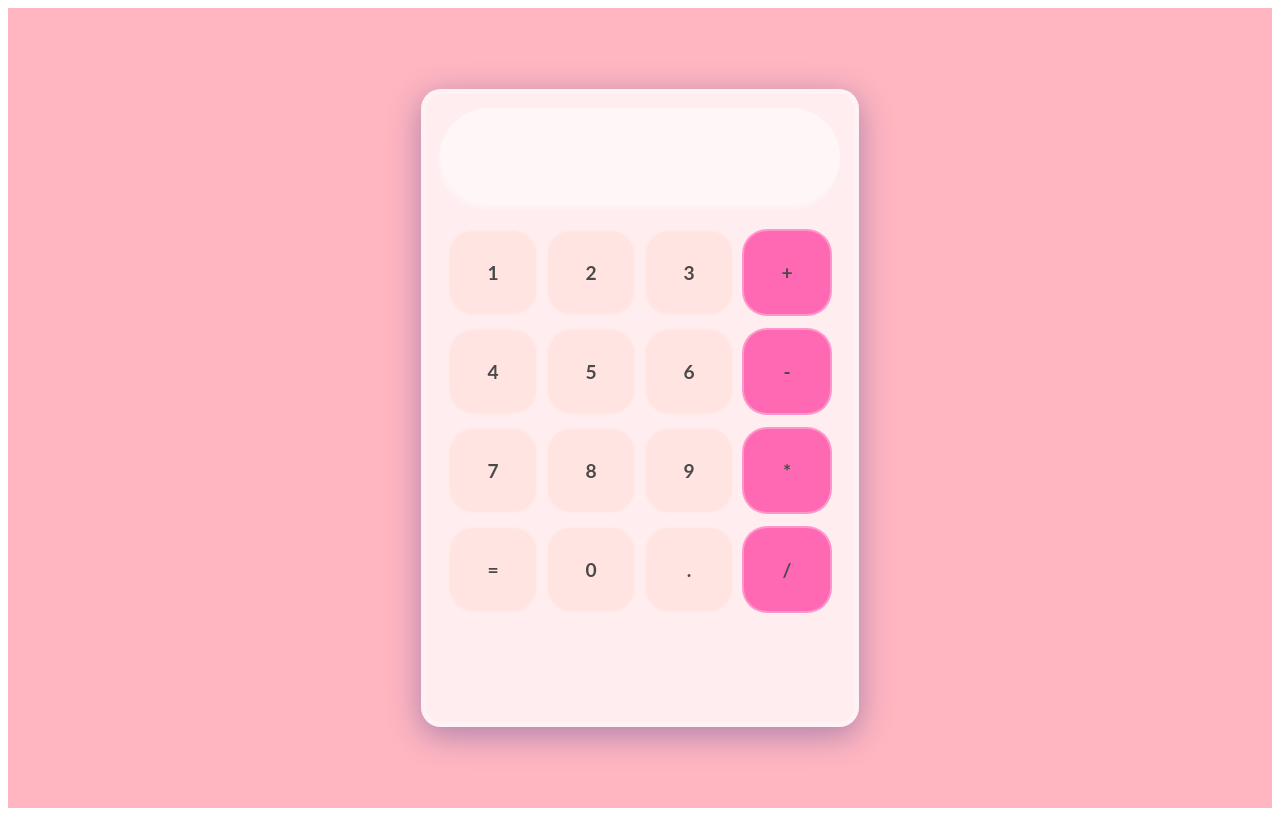
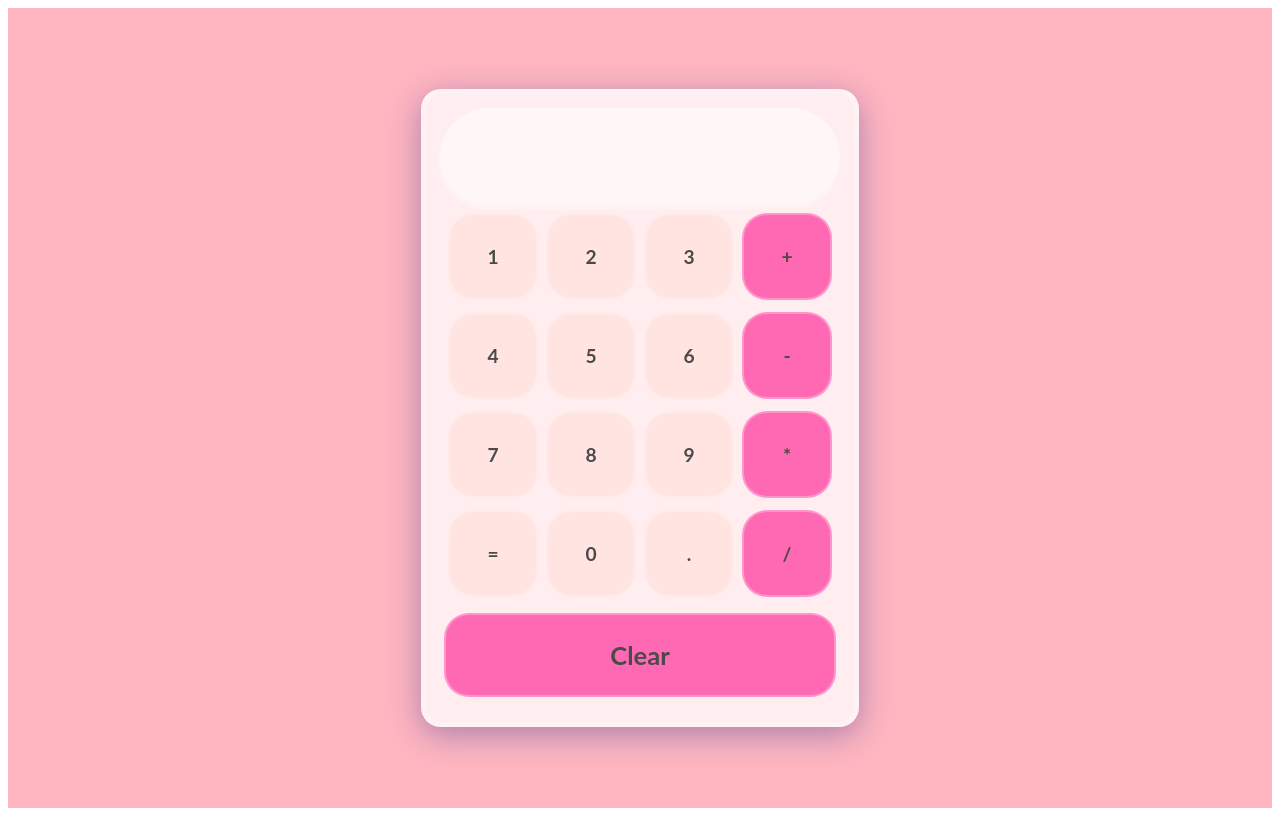
Before and after one commit to jazminadriana/react-calculator, a React (Vite) app: page / in a window 1280 px wide. Built offline with nearby package versions, Linux system fonts and the light colour scheme.

Commit message:
feat: add ClearButtom structure and styling

```diff
--- a/src/App.jsx
+++ b/src/App.jsx
@@ -1,7 +1,8 @@
-import { useState } from 'react'
+import './App.css'
 import Button from './components/Button'
 import Display from './components/Display'
-import './App.css'
+import ClearButton from './components/ClearButton'
+
 
 function App() {
   return (
@@ -32,7 +33,9 @@ function App() {
           <Button>.</Button>
           <Button>/</Button>
         </div>
-        <div className='row'> </div>
+        <div className='row'>
+          <ClearButton>Clear</ClearButton>
+        </div>
       </div>
     </div>
   )
--- /dev/null
+++ b/src/components/ClearButton.jsx
@@ -0,0 +1,10 @@
+import React from 'react';
+import '../styles/ClearButton.css';
+
+const ClearButton = (props) => (
+  <div className='clear-button'>
+    {props.children}
+  </div>
+)
+
+export default ClearButton;
--- a/src/index.css
+++ b/src/index.css
@@ -2,12 +2,14 @@
   --bg-color: #ffb6c1;
   --calc-body: rgba(255, 255, 255, 0.75);
   --btn-number: #ffe4e1;
+  --btn-clear: #ff69b4;
   --btn-operator: #ff69b4;
   --btn-action: #db7093;
   --text-main: #4a4a4a;
   --glass-border: rgba(255, 255, 255, 0.3);
   --btn-number-hover: rgba(255, 255, 255, 0.5);
   --btn-operator-hover: rgba(255, 105, 180, 0.5);
+  --btn-clear-hover: rgba(255, 105, 180, 0.5);
   --input-bg: rgba(255, 255, 255, 0.5);
   --text-input: #4a4a4a;
 }
--- /dev/null
+++ b/src/styles/ClearButton.css
@@ -0,0 +1,19 @@
+.clear-button {
+  height: 80px;
+  font-size: 1.6em;
+  display: flex;
+  flex: 1;
+  background-color: var(--btn-clear);
+  margin-top: 8px;
+  justify-content: center;
+  align-items: center;
+  font-weight: bold;
+  color: var(--text-main);
+  border: 2px solid var(--glass-border);
+  cursor: pointer;
+  border-radius: 25px;
+}
+
+.clear-button:hover {
+  background-color: var(--btn-clear-hover);
+}
--- a/src/styles/display.css
+++ b/src/styles/display.css
@@ -10,6 +10,6 @@
   background-color: var(--input-bg);
   color: var(--text-input);
   padding: 11px 30px 11px 11px;
-  margin; 1px solid var(--glass-border);
+  margin: 1px solid var(--glass-border);
   box-shadow: -1px 4px 1px 1px var(--glass-border);
 }
```
